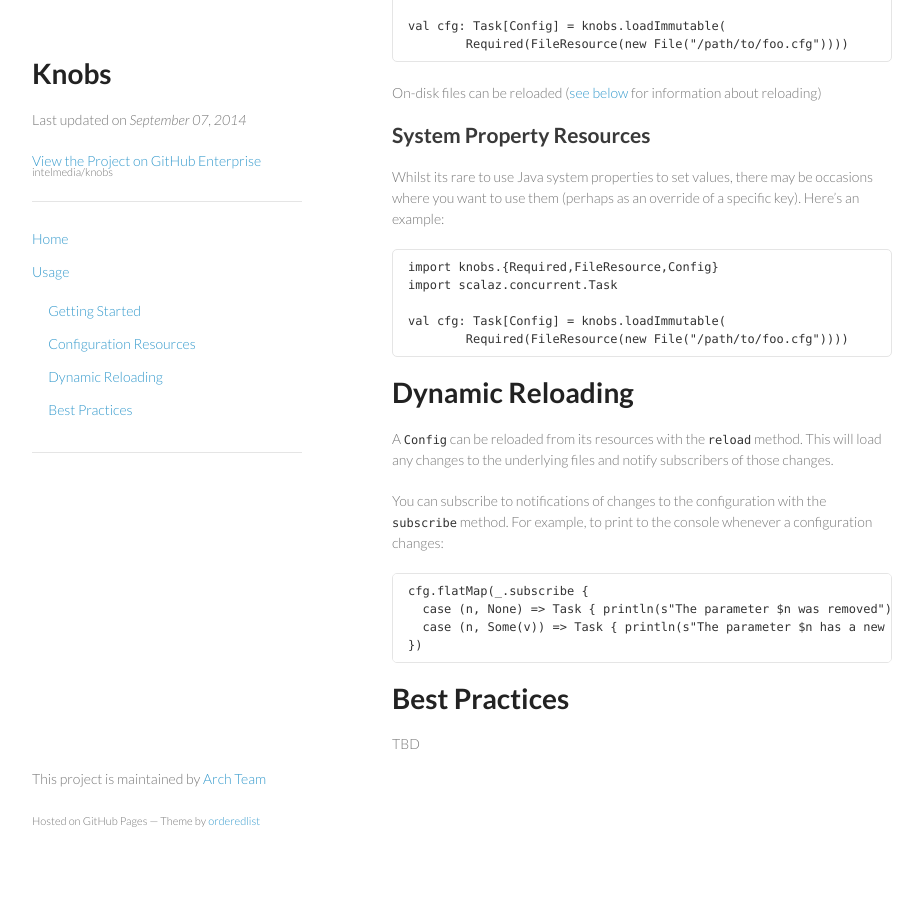
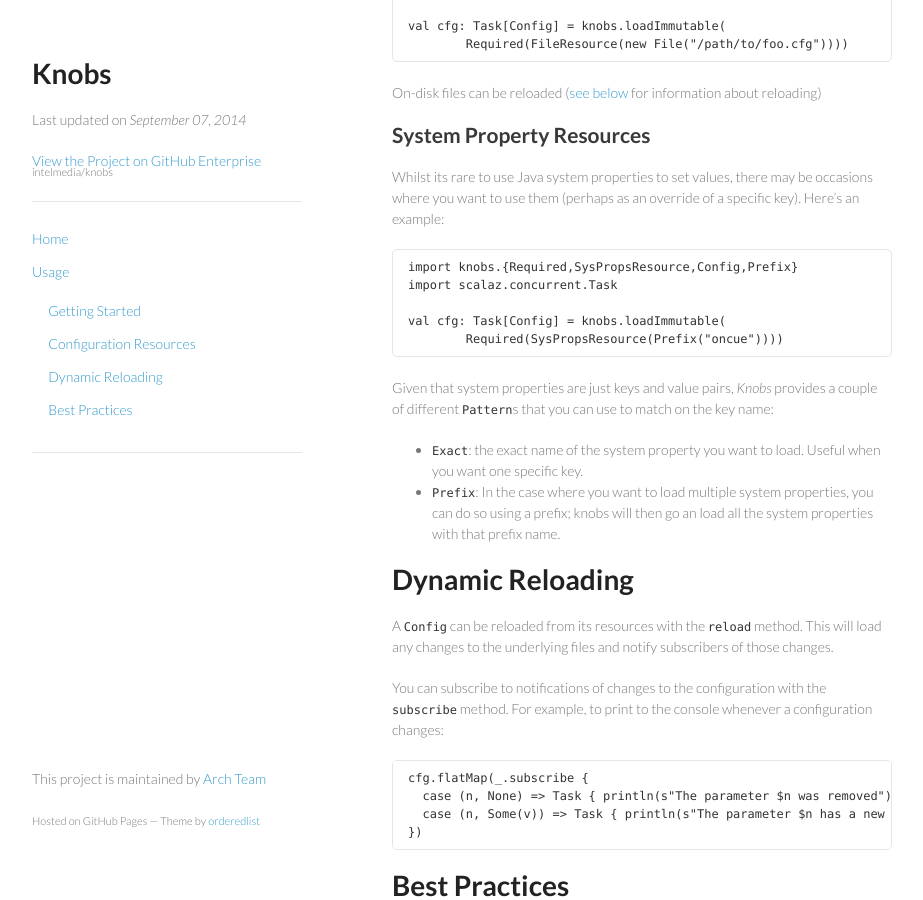
Before and after one commit to Verizon/knobs, a Jekyll site: the page built from usage/index.md, in a window 1280 px wide and 900 px high, scrolled down 1535 px. Shown: the whole window, without its empty margins (178-1101 px from the left). Built offline with Jekyll 4.4.1, drawn with Linux system fonts in a browser that asks for light colours; Markdown is read by kramdown in place of the engine named in the settings; before the commit the page ends 2359 px from its top, so only the background shows below that.

Commit message:
updated the usage docs to include system properties

````diff
--- a/usage/index.md
+++ b/usage/index.md
@@ -77,12 +77,17 @@ On-disk files can be reloaded ([see below](#reloading) for information about rel
 Whilst its rare to use Java system properties to set values, there may be occasions where you want to use them (perhaps as an override of a specific key). Here's an example:
 
 ```
-import knobs.{Required,FileResource,Config}
+import knobs.{Required,SysPropsResource,Config,Prefix}
 import scalaz.concurrent.Task
 
 val cfg: Task[Config] = knobs.loadImmutable(
-  	Required(FileResource(new File("/path/to/foo.cfg"))))
+  	Required(SysPropsResource(Prefix("oncue"))))
 ```
+
+Given that system properties are just keys and value pairs, *Knobs* provides a couple of different `Pattern`s that you can use to match on the key name:
+
+* `Exact`: the exact name of the system property you want to load. Useful when you want one specific key.
+* `Prefix`: In the case where you want to load multiple system properties, you can do so using a prefix; knobs will then go an load all the system properties with that prefix name.
 
 
 <a name="reloading"></a>
````
